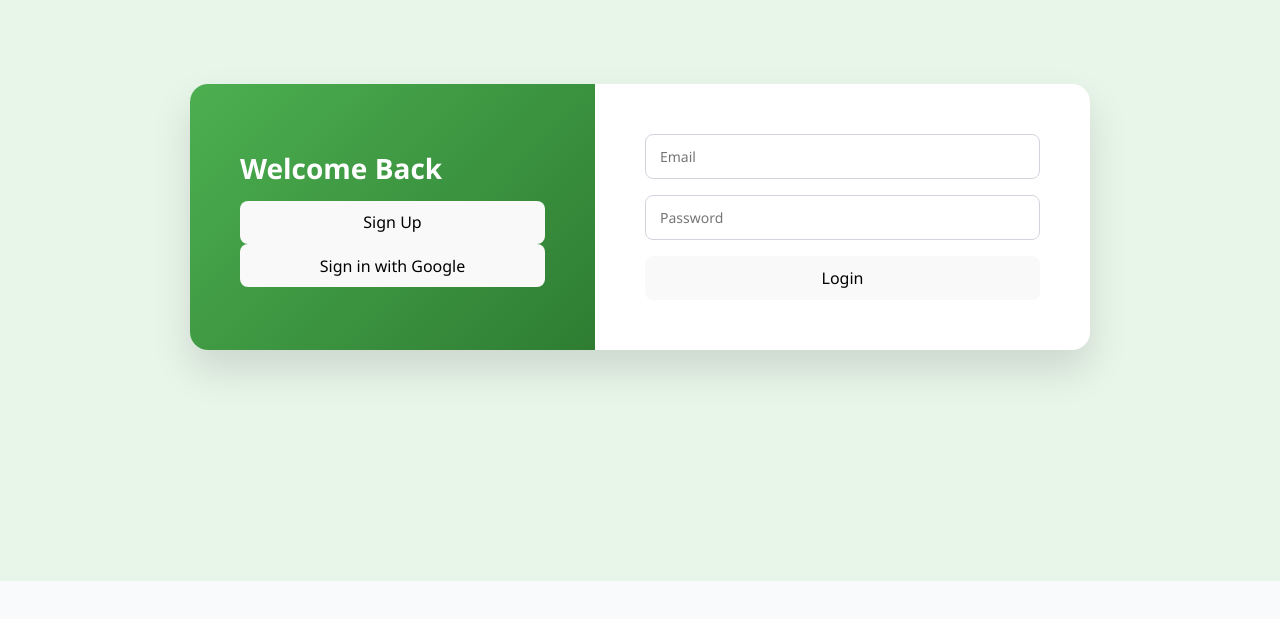
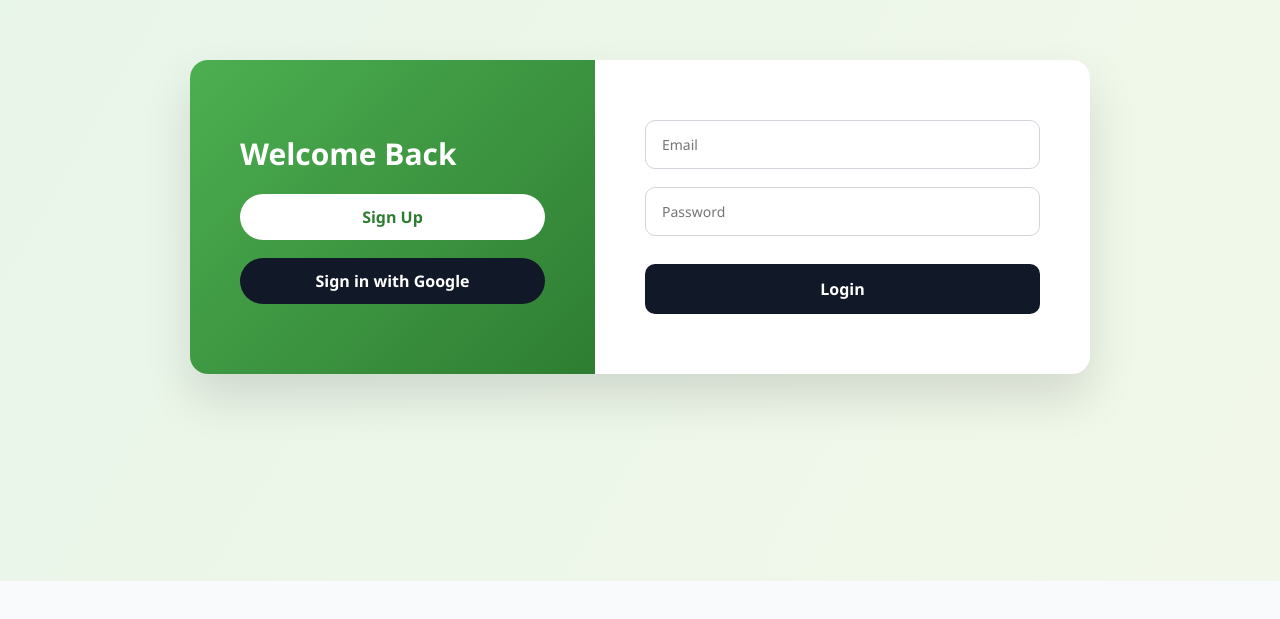
Before and after one commit to AnirudhMadas/GroceryHub, a React (Vite) app in the folder frontend/: page /auth in a window 1280 px wide. Shown: the part 147-766 px from the top of the page. Built offline with nearby package versions, Linux system fonts and the light colour scheme; no server answers.

Commit message:
added css for auth page

```diff
--- a/frontend/src/styles/Auth.css
+++ b/frontend/src/styles/Auth.css
@@ -6,19 +6,33 @@
   display: flex;
   align-items: center;
   justify-content: center;
-  background: #e8f5e9;
+  background: linear-gradient(120deg, #e8f5e9, #f1f8e9);
+  padding: 20px;
 }
 
 /* =========================
    AUTH CARD
 ========================= */
 .auth-card {
-  display: flex;
   width: 900px;
+  max-width: 100%;
   background: #ffffff;
   border-radius: 18px;
+  display: flex;
   overflow: hidden;
-  box-shadow: 0 20px 40px rgba(0, 0, 0, 0.12);
+  box-shadow: 0 24px 48px rgba(0, 0, 0, 0.12);
+  animation: fadeIn 0.4s ease;
+}
+
+@keyframes fadeIn {
+  from {
+    opacity: 0;
+    transform: translateY(12px);
+  }
+  to {
+    opacity: 1;
+    transform: translateY(0);
+  }
 }
 
 /* =========================
@@ -28,75 +42,46 @@
   width: 45%;
   background: linear-gradient(135deg, #4caf50, #2e7d32);
   color: #ffffff;
-  padding: 50px;
+  padding: 60px 50px;
   display: flex;
   flex-direction: column;
   justify-content: center;
+  gap: 18px;
 }
 
 .auth-left h2 {
-  font-size: 28px;
-  margin-bottom: 12px;
+  font-size: 30px;
+  font-weight: 700;
 }
 
-.auth-left p {
-  font-size: 15px;
-  opacity: 0.9;
-  margin-bottom: 30px;
+.auth-left button {
+  border: none;
+  border-radius: 999px;
+  padding: 12px 0;
+  font-weight: 600;
+  cursor: pointer;
+  transition: all 0.25s ease;
 }
 
-/* =========================
-   ACTION BUTTON ROW
-========================= */
-.auth-actions {
-  display: flex;
-  gap: 14px;
+/* Toggle Login / Signup */
+.auth-left button:first-of-type {
+  background: #ffffff;
+  color: #2e7d32;
 }
 
-/* Sign Up button */
-.signup-btn {
-  flex: 1;
-  background: #ffffff;
-  color: #16a34a;
-  border: none;
-  padding: 12px 0;
-  border-radius: 999px;
-  font-weight: 700;
-  cursor: pointer;
-  transition: background 0.2s ease;
-}
-
-.signup-btn:hover {
+.auth-left button:first-of-type:hover {
   background: #f0fdf4;
 }
 
-/* Google button */
-.google-btn {
-  flex: 1;
-  background: #ffffff;
-  color: #1f2937;
-  border: 1px solid #e5e7eb;
-  padding: 12px 0;
-  border-radius: 999px;
-
-  display: flex;
-  align-items: center;
-  justify-content: center;
-  gap: 8px;
-
-  font-weight: 600;
-  cursor: pointer;
-  transition: all 0.2s ease;
+/* Google Button */
+.auth-left button:last-of-type {
+  background: #111827;
+  color: #ffffff;
 }
 
-.google-btn img {
-  width: 16px;
-  height: 16px;
-}
-
-.google-btn:hover {
-  background: #f9fafb;
-  box-shadow: 0 6px 14px rgba(0, 0, 0, 0.12);
+.auth-left button:last-of-type:hover {
+  background: #000000;
+  transform: translateY(-1px);
 }
 
 /* =========================
@@ -104,56 +89,55 @@
 ========================= */
 .auth-right {
   width: 55%;
-  padding: 50px;
+  padding: 60px 50px;
+  display: flex;
+  align-items: center;
 }
 
-.auth-right h3 {
-  font-size: 24px;
-  margin-bottom: 25px;
-  color: #2e7d32;
+.auth-right form {
+  width: 100%;
+  display: flex;
+  flex-direction: column;
+  gap: 18px;
 }
 
-/* Form */
-.auth-right form {
-  display: flex;
-  flex-direction: column;
-  gap: 16px;
-}
-
+/* Inputs */
 .auth-right input {
-  padding: 12px 14px;
+  padding: 14px 16px;
   font-size: 14px;
-  border-radius: 8px;
+  border-radius: 10px;
   border: 1px solid #d1d5db;
+  transition: all 0.2s ease;
 }
 
 .auth-right input:focus {
   outline: none;
   border-color: #4caf50;
+  box-shadow: 0 0 0 3px rgba(76, 175, 80, 0.15);
 }
 
-/* Submit button */
-.auth-submit {
+/* Error text */
+.auth-right p {
+  font-size: 13px;
+  margin: 0;
+}
+
+/* Submit Button */
+.auth-right button[type="submit"] {
   margin-top: 10px;
-  background: #4caf50;
+  padding: 14px;
+  border-radius: 10px;
+  border: none;
+  background: #111827;
   color: #ffffff;
-  border: none;
-  padding: 12px;
-  border-radius: 8px;
   font-weight: 600;
   cursor: pointer;
+  transition: all 0.25s ease;
 }
 
-/* Toggle text */
-.toggle-text {
-  margin-top: 18px;
-  font-size: 14px;
-}
-
-.toggle-text span {
-  color: #4caf50;
-  cursor: pointer;
-  font-weight: 600;
+.auth-right button[type="submit"]:hover {
+  background: #000000;
+  transform: translateY(-1px);
 }
 
 /* =========================
@@ -162,7 +146,6 @@
 @media (max-width: 900px) {
   .auth-card {
     flex-direction: column;
-    width: 90%;
   }
 
   .auth-left,
@@ -170,7 +153,12 @@
     width: 100%;
   }
 
-  .auth-actions {
-    flex-direction: column;
+  .auth-left {
+    text-align: center;
+    padding: 40px 30px;
+  }
+
+  .auth-right {
+    padding: 40px 30px;
   }
 }
```
